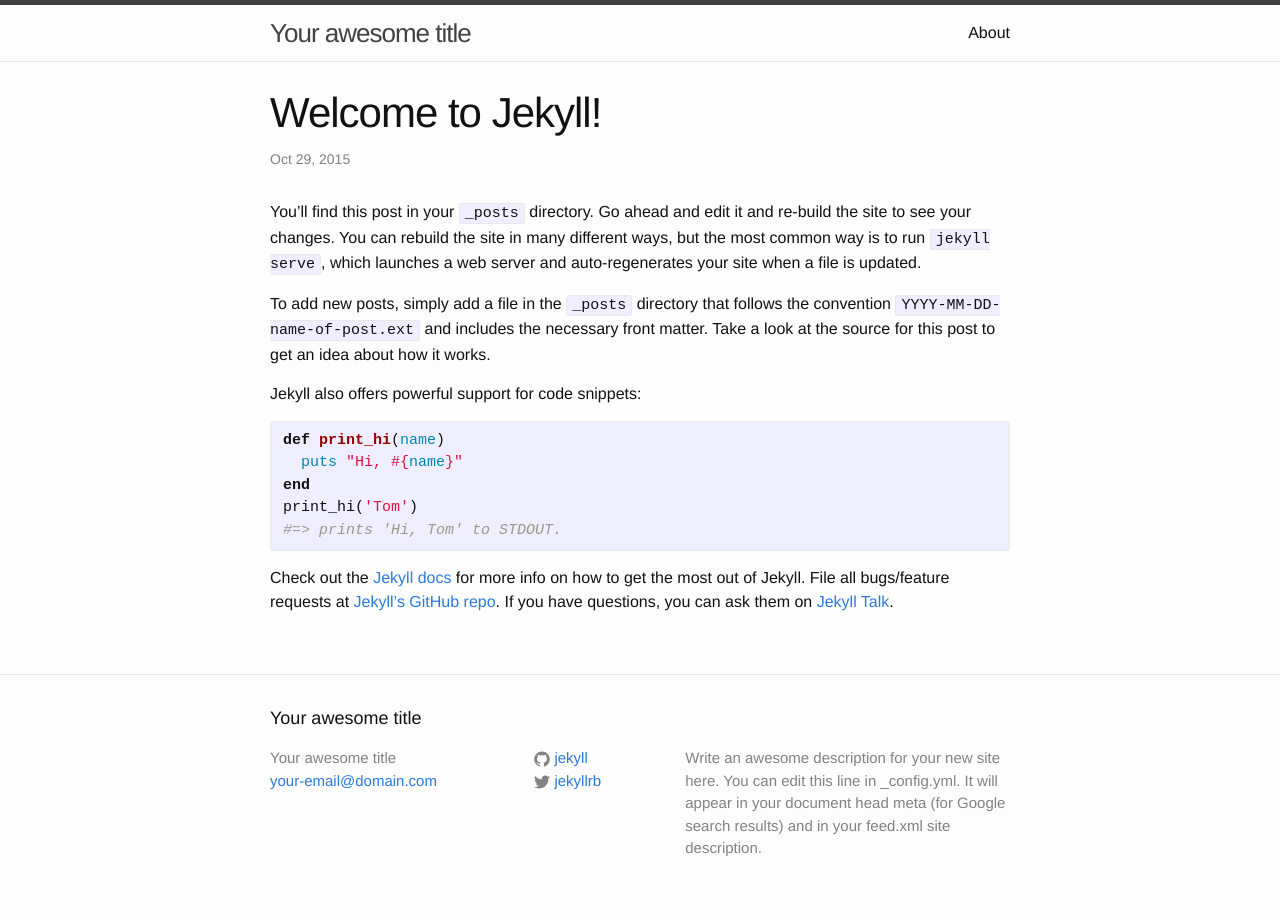
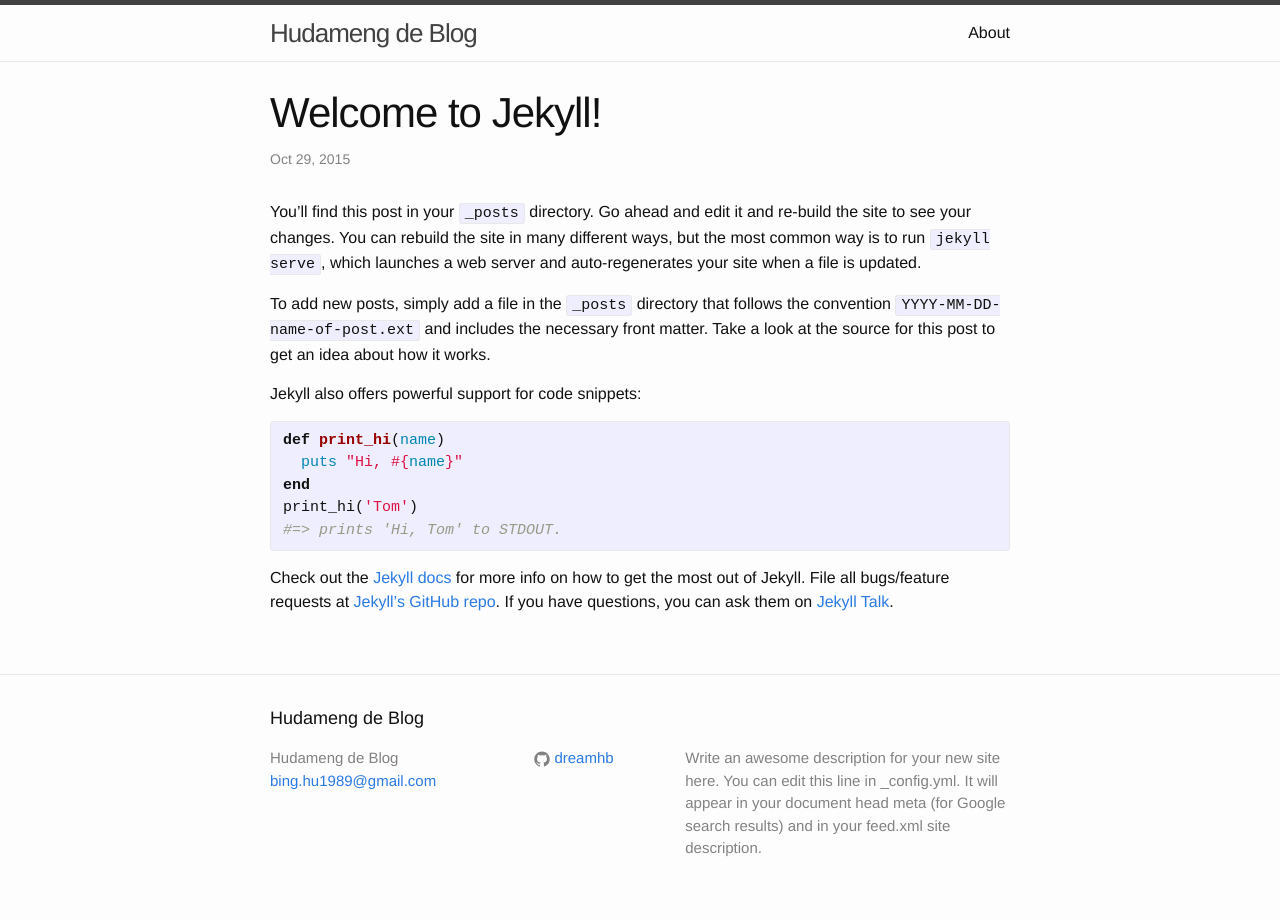
Before and after one commit to dreamhb/dreamhb.github.io, a Jekyll site: the page built from _posts/2015-10-29-welcome-to-jekyll.markdown, in a window 1280 px wide. Built offline with Jekyll 4.4.1, drawn with Linux system fonts in a browser that asks for light colours.

Commit message:
add something

```diff
--- a/_config.yml
+++ b/_config.yml
@@ -6,16 +6,16 @@
 # 'jekyll serve'. If you change this file, please restart the server process.
 
 # Site settings
-title: Your awesome title
-email: your-email@domain.com
+title: Hudameng de Blog
+email: bing.hu1989@gmail.com
 description: > # this means to ignore newlines until "baseurl:"
   Write an awesome description for your new site here. You can edit this
   line in _config.yml. It will appear in your document head meta (for
   Google search results) and in your feed.xml site description.
 baseurl: "" # the subpath of your site, e.g. /blog
 url: "http://yourdomain.com" # the base hostname & protocol for your site
-twitter_username: jekyllrb
-github_username:  jekyll
+twitter_username:
+github_username: dreamhb
 
 # Build settings
 markdown: kramdown
--- a/_posts/2015-10-29-welcome-to-jekyll.markdown
+++ b/_posts/2015-10-29-welcome-to-jekyll.markdown
@@ -3,6 +3,7 @@ layout: post
 title:  "Welcome to Jekyll!"
 date:   2015-10-29 09:41:27 +0800
 categories: jekyll update
+tag: first
 ---
 You’ll find this post in your `_posts` directory. Go ahead and edit it and re-build the site to see your changes. You can rebuild the site in many different ways, but the most common way is to run `jekyll serve`, which launches a web server and auto-regenerates your site when a file is updated.
 
```
